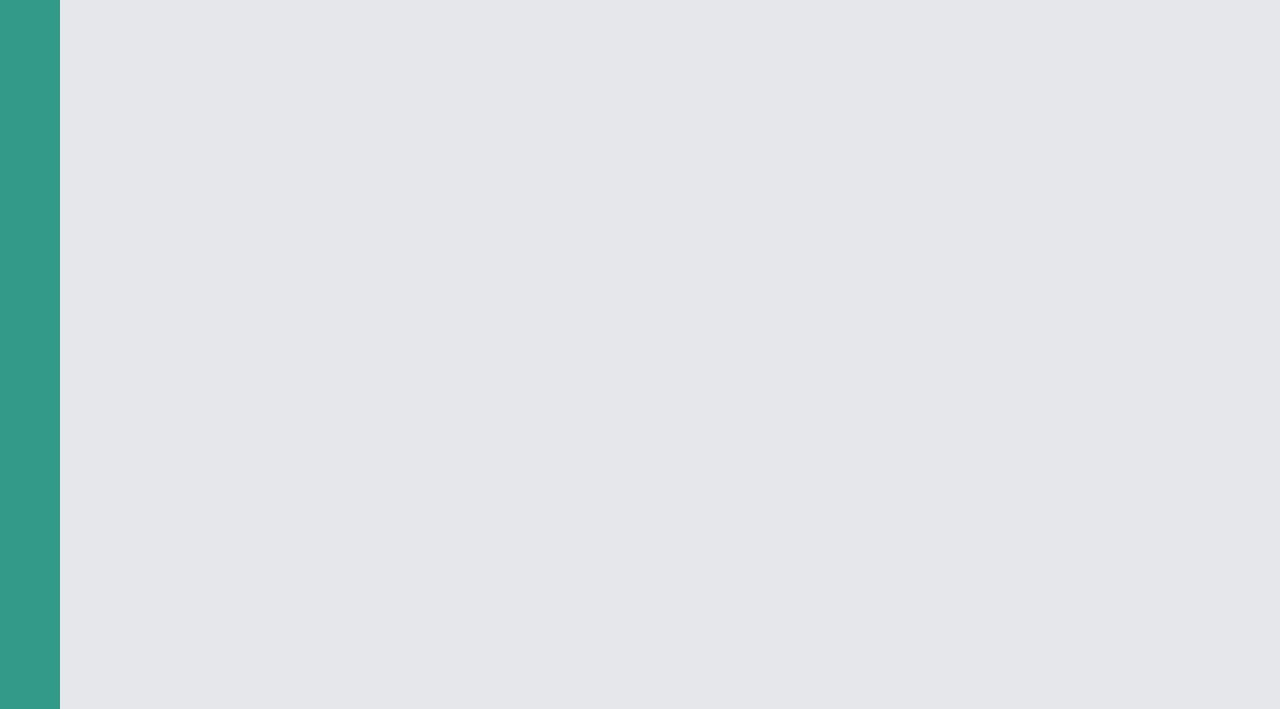
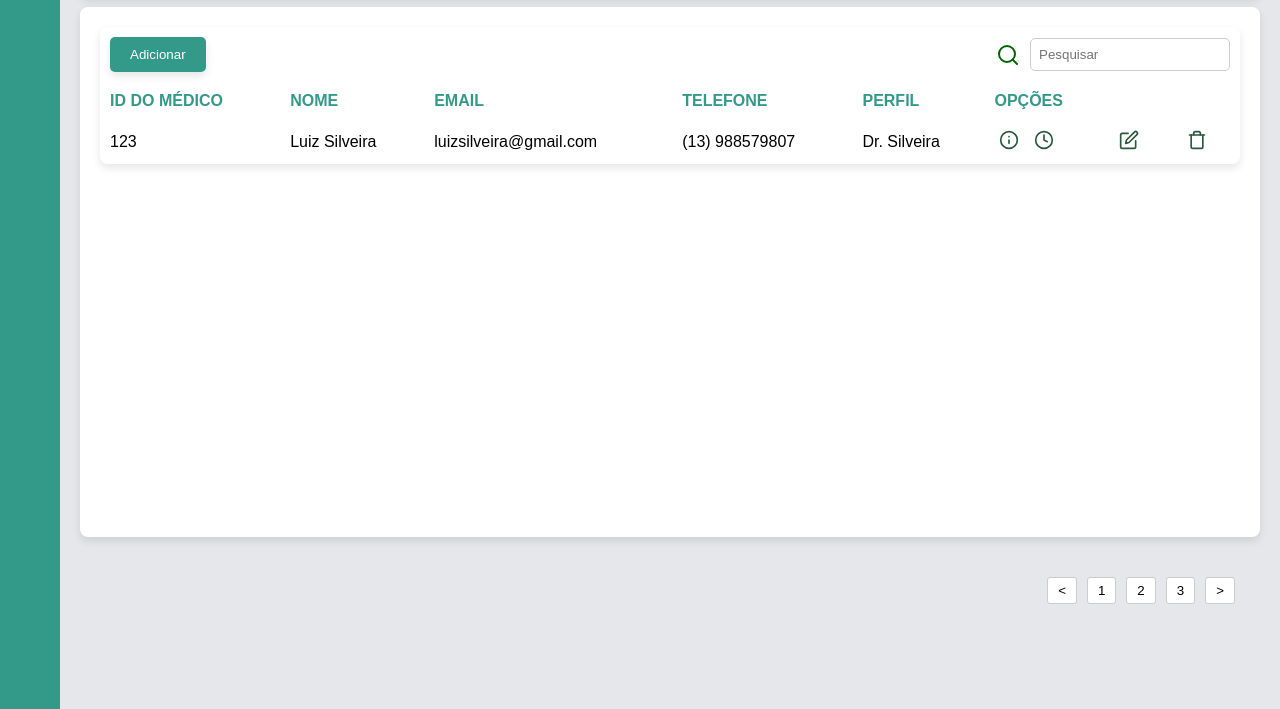
Before and after one commit to rehgardenia/adm-crud, a plain HTML site: page index.html in a window 1280 px wide. Shown: the part 91-800 px from the top of the page. Drawn offline with Linux system fonts and the light colour scheme.

Commit message:
conteúdo principal

```diff
--- a/index.html
+++ b/index.html
@@ -20,6 +20,67 @@
                 <a href="#"><img src="assets/icons/settings.svg" class="icone" alt="Configurações"></a>
             </nav>
         </aside>
+        <div class="container-content">
+            <header>
+                <h1>Gerenciamento dos Usuários - Médico</h1>
+            </header>
+
+            <main>
+                <table>
+                    <thead>
+                        <tr>
+                            <th colspan="8">
+                                <div class="topo-tabela">
+                                    <button class="botao-adicionar">Adicionar</button>
+                                    <div class="pesquisar">
+                                        <img src="assets/icons/search.svg" alt="Pesquisar" class="icone-pesquisar">
+                                        <input type="text" id="pesquisa" placeholder="Pesquisar">
+                                    </div>
+                                </div>
+                            </th>
+                        </tr>
+                        <tr>
+                            <th>ID DO MÉDICO</th>
+                            <th>NOME</th>
+                            <th>EMAIL</th>
+                            <th>TELEFONE</th>
+                            <th>PERFIL</th>
+                            <th>OPÇÕES</th>
+                            <th></th>
+                            <th></th>
+                        </tr>
+                    </thead>
+                    <tbody>
+                        <tr>
+                            <!-- Aqui serão os dados inseridos do banco
+                                coloquei esses para ver como ficaria o layout no front -->
+                            <td>123</td>
+                            <td>Luiz Silveira</td>
+                            <td>luizsilveira@gmail.com</td>
+                            <td>(13) 988579807</td>
+                            <td>Dr. Silveira</td>
+                            <td class="acoes">
+                                <img src="assets/icons/info.svg" alt="Informação">
+                                <img src="assets/icons/clock.svg" alt="Horário">
+                            </td>
+                            <td class="acoes">
+                                <img src="assets/icons/edit.svg" alt="Editar">
+                            </td>
+                            <td class="acoes">
+                                <img src="assets/icons/trash.svg" alt="Excluir">
+                            </td>
+                        </tr>
+                    </tbody>
+                </table>
+            </main>
+            <footer>
+                    <button>&lt;</button>
+                    <button>1</button>
+                    <button>2</button>
+                    <button>3</button>
+                    <button>&gt;</button>
+            </footer>
+        </div>
 
     </div>
     <script src="script.js"></script>
--- a/script.js
+++ b/script.js
@@ -1,10 +1,10 @@
 // Aqui eu coloquei em JS porque não sei qual linguagem vamos usar
 // Só uma demonstração de como ficaria o layout do menu
-document.addEventListener('DOMContentLoaded', function () {
+document.addEventListener('DOMContentLoaded', () => {
+    const aside = document.querySelector('aside');
     const toggleMenu = document.getElementById('toggle-menu');
-    const barraLateral = document.querySelector('aside');
 
-    toggleMenu.addEventListener('click', function () {
-        barraLateral.classList.toggle('expande');
+    toggleMenu.addEventListener('click', () => {
+        aside.classList.toggle('expande');
     });
 });
--- a/styles.css
+++ b/styles.css
@@ -1,18 +1,20 @@
-*{
+* {
     margin: 0;
     padding: 0;
     box-sizing: border-box;
-
 }
 
 body {
     font-family: Arial, sans-serif;
     background-color: #E5E7EB;
+    display: flex;
 }
 
 .container {
     display: flex;
-
+    width: 100%;
+    height: 100vh;
+    overflow: hidden;
 }
 
 aside {
@@ -23,9 +25,11 @@ aside {
     display: flex;
     flex-direction: column;
     align-items: center;
-    transition: width 0.3s;
+    transition: width 0.3s ease;
     overflow: hidden;
-    position: relative;
+    position: fixed;
+    left: 0;
+    top: 0;
 }
 
 aside.expande {
@@ -57,23 +61,41 @@ aside .icone:hover {
     opacity: 0.7;
 }
 
-.conteudo-principal {
+.container-content {
+    margin-left: 60px; /* Espaço reservado para o aside */
+    width: 100%;
+    transition: margin-left 0.3s ease;
+    padding: 20px;
+}
+
+aside.expande + .container-content {
+    margin-left: 200px; /* Ajusta o espaço reservado para o aside expandido */
+}
+
+header, main, footer {
     flex: 1;
     padding: 20px;
-    border-radius: 8px;
+    margin-bottom: 10px;
 }
 
-.cabecalho {
+header {
     background-color: #ffffff;
-    padding: 20px;
     border-radius: 8px;
     box-shadow: 0 4px 8px rgba(0, 0, 0, 0.1);
 }
 
-.cabecalho h1 {
+header h1 {
     margin: 0;
     font-size: 24px;
     color: #339989;
+}
+
+main {
+    background-color: #ffffff;
+    border-radius: 8px;
+    height: 530px;
+    box-shadow: 0 4px 8px rgba(0, 0, 0, 0.1);
+    overflow-y: auto;
 }
 
 .topo-tabela {
@@ -125,7 +147,6 @@ table th,
 table td {
     padding: 10px;
     text-align: left;
-
 }
 
 table th {
@@ -148,13 +169,13 @@ table tr:hover {
     cursor: pointer;
 }
 
-.paginacao {
+footer {
     display: flex;
     justify-content: flex-end;
     margin: 20px 0;
 }
 
-.paginacao button {
+footer button {
     background-color: white;
     border: 1px solid #ccc;
     padding: 5px 10px;
@@ -163,6 +184,6 @@ table tr:hover {
     margin: 0 5px;
 }
 
-.paginacao button:hover {
+footer button:hover {
     background-color: #ddd;
 }
```
